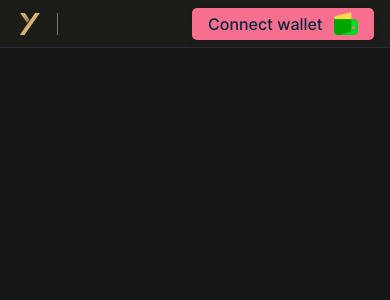
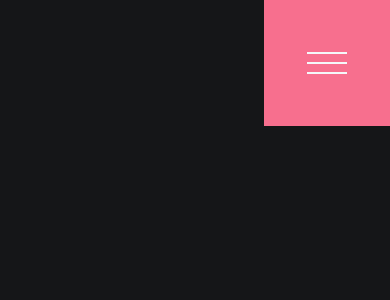
Before and after one commit to nimamehanian/yprime, a Next.js app: page / in a window 390 px wide. Shown: the top 300 px of the page. Built offline with nearby package versions, Linux system fonts and the light colour scheme.

Commit message:
Make animating Hamburger icon for toggling Sidebar

```diff
--- /dev/null
+++ b/src/components/hamburger/hamburger.tsx
@@ -0,0 +1,67 @@
+import styled from 'styled-components';
+import { $pink } from '@styles/colors';
+import { motion } from 'framer-motion';
+import { jsxKeyGen } from '@utils/jsxKeyGen';
+
+const Toggler = styled.div`
+  position: fixed;
+  top: 0px;
+  right: 0px;
+  width: 126px;
+  height: 126px;
+  display: flex;
+  align-items: center;
+  justify-content: center;
+  cursor: pointer;
+  z-index: 4;
+  background: ${$pink};
+`;
+
+const Bars = styled.div`
+  width: 40px;
+`;
+
+const Bar = styled(motion.div)`
+  display: block;
+  background-color: #f5f7f9;
+  height: 2px;
+  margin: 8px 0px;
+`;
+
+const bar1 = {
+  shut: { opacity: 1, y: 0 },
+  open: { opacity: 0, y: -10 },
+};
+
+const bar2 = {
+  shut: { rotate: 0 },
+  open: { rotate: -315 },
+};
+
+const bar3 = {
+  shut: { rotate: 0, y: 0 },
+  open: { rotate: -45, y: -10 },
+};
+
+const physics = { type: 'spring', mass: 1, stiffness: 360, damping: 36 };
+
+interface IHam { isOpen: boolean; }
+
+function Hamburger({ isOpen }: IHam) {
+  return (
+    <Toggler>
+      <Bars>
+        {[bar1, bar2, bar3].map(states => (
+          <Bar
+            animate={isOpen ? 'open' : 'shut'}
+            transition={physics}
+            variants={states}
+            key={jsxKeyGen('bar')}
+          />
+        ))}
+      </Bars>
+    </Toggler>
+  );
+}
+
+export default Hamburger;
--- a/src/components/sidebar/sidebar.tsx
+++ b/src/components/sidebar/sidebar.tsx
@@ -4,7 +4,7 @@ const SidebarShell = styled.div`
   width: 280px;
   position: absolute;
   top: 48px;
-  left: 0px;
+  right: 0px;
   bottom: 0px;
 `;
 
--- a/src/pages/index.tsx
+++ b/src/pages/index.tsx
@@ -1,6 +1,7 @@
 import React, { FC } from 'react';
 import Head from 'next/head';
-import Header from '@components/header/header';
+// import Header from '@components/header/header';
+import Hamburger from '@components/hamburger/hamburger';
 
 // import styled from 'styled-components';
 // import { tikTokTextEffect } from '@styles/mixins';
@@ -20,7 +21,7 @@ const Home: FC = () => (
       <link rel="icon" type="image/x-icon" href="/favicon.ico" />
     </Head>
 
-    <Header />
+    <Hamburger isOpen={false} />
   </div>
 );
 
--- a/src/styles/colors.js
+++ b/src/styles/colors.js
@@ -1,4 +1,5 @@
 export const $white = '#ffffff';
+export const $cream = '#f5f7f9';
 
 // PLACEHOLDERS — TBD:
 export const $pink = '#f76f8e';
```
